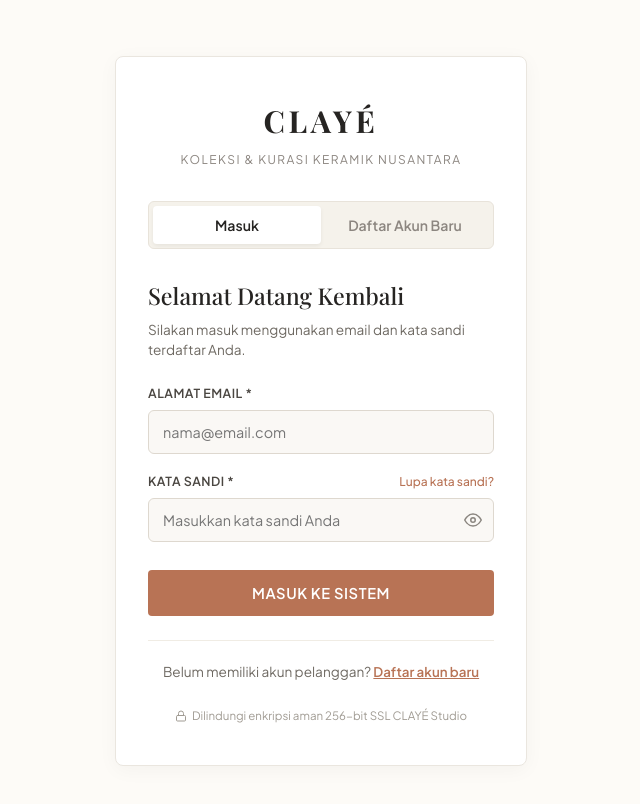
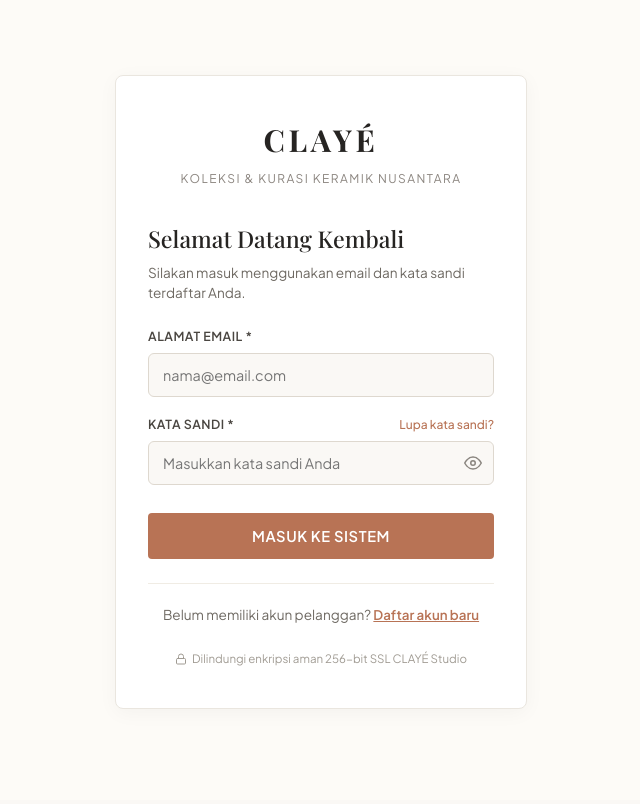
Before and after one commit to AlyaAdhetya/claye-ecommerce, a React (Vite) app: page /#/login in a window 1280 px wide. Shown: the top 804 px of the page, without its empty margins (319-959 px from the left). Built offline with nearby package versions, Linux system fonts and the light colour scheme; no server answers; the database is empty; a web font is replaced by a local one.

Commit message:
fix: hapus tab button ganda di login, peralihan daftar akun cukup dari link teks bawah

```diff
--- a/src/pages/LoginPage.jsx
+++ b/src/pages/LoginPage.jsx
@@ -112,56 +112,6 @@ export default function LoginPage() {
           }}>
             Koleksi & Kurasi Keramik Nusantara
           </p>
-
-          {/* Tab Masuk / Daftar */}
-          <div className="auth-tabs-toggle" style={{
-            display: 'flex',
-            backgroundColor: '#F5F2EB',
-            borderRadius: '6px',
-            padding: '4px',
-            marginBottom: '1.75rem'
-          }}>
-            <button
-              type="button"
-              className={`auth-tab-btn ${!isRegister ? 'is-active' : ''}`}
-              onClick={() => setIsRegister(false)}
-              style={{
-                flex: 1,
-                padding: '10px 0',
-                border: 'none',
-                borderRadius: '4px',
-                fontSize: '0.88rem',
-                fontWeight: 600,
-                cursor: 'pointer',
-                backgroundColor: !isRegister ? '#FFFFFF' : 'transparent',
-                color: !isRegister ? '#262422' : '#8C8680',
-                boxShadow: !isRegister ? '0 2px 4px rgba(0,0,0,0.06)' : 'none',
-                transition: 'all 0.2s ease'
-              }}
-            >
-              Masuk
-            </button>
-            <button
-              type="button"
-              className={`auth-tab-btn ${isRegister ? 'is-active' : ''}`}
-              onClick={() => setIsRegister(true)}
-              style={{
-                flex: 1,
-                padding: '10px 0',
-                border: 'none',
-                borderRadius: '4px',
-                fontSize: '0.88rem',
-                fontWeight: 600,
-                cursor: 'pointer',
-                backgroundColor: isRegister ? '#FFFFFF' : 'transparent',
-                color: isRegister ? '#262422' : '#8C8680',
-                boxShadow: isRegister ? '0 2px 4px rgba(0,0,0,0.06)' : 'none',
-                transition: 'all 0.2s ease'
-              }}
-            >
-              Daftar Akun Baru
-            </button>
-          </div>
 
           {/* Heading */}
           <h1 className="auth-main-title" style={{
```
